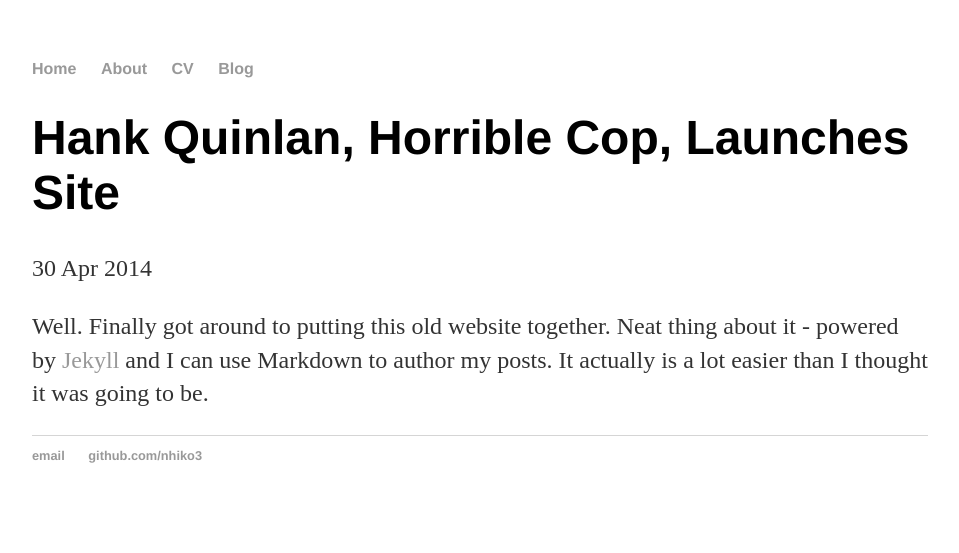
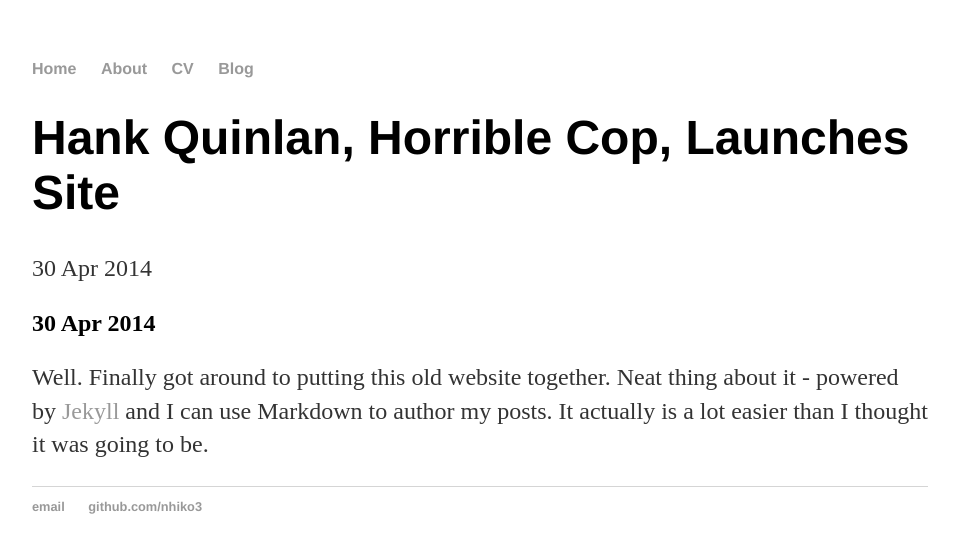
Before and after one commit to adler3/adler3.github.io, a Jekyll site: the page built from _posts/2014-04-30-name-of-my-post.md, in a window 1280 px wide. Shown: the top 553 px of the page, without its empty margins (160-1119 px from the left). Built offline with Jekyll 4.4.1, drawn with Linux system fonts in a browser that asks for light colours.

Commit message:
ja uz nwm

```diff
--- /dev/null
+++ b/Gemfile
@@ -0,0 +1 @@
+gem "jekyll-theme-slate"
--- a/_config.yml
+++ b/_config.yml
@@ -1,3 +1,4 @@
 name: Niko Adler of House Lionhead
 markdown: kramdown
 permalink: /blog/:year/:month/:day/:title
+theme: jekyll-theme-slate
--- a/_layouts/post.html
+++ b/_layouts/post.html
@@ -5,5 +5,8 @@ layout: default
 <p class="meta">{{ page.date | date_to_string }}</p>
 
 <div class="post">
+	<h2 class="date"><info datetime="{{ page.date }}">
+		{{ page.date | date_to_string }} {% if page.author %} by {{ page.author }} {% endif %}
+	</info></h2>
   {{ content }}
 </div>
```
Also changed, not shown: Gemfile.lock (added), index.html (line endings or trailing spaces).
